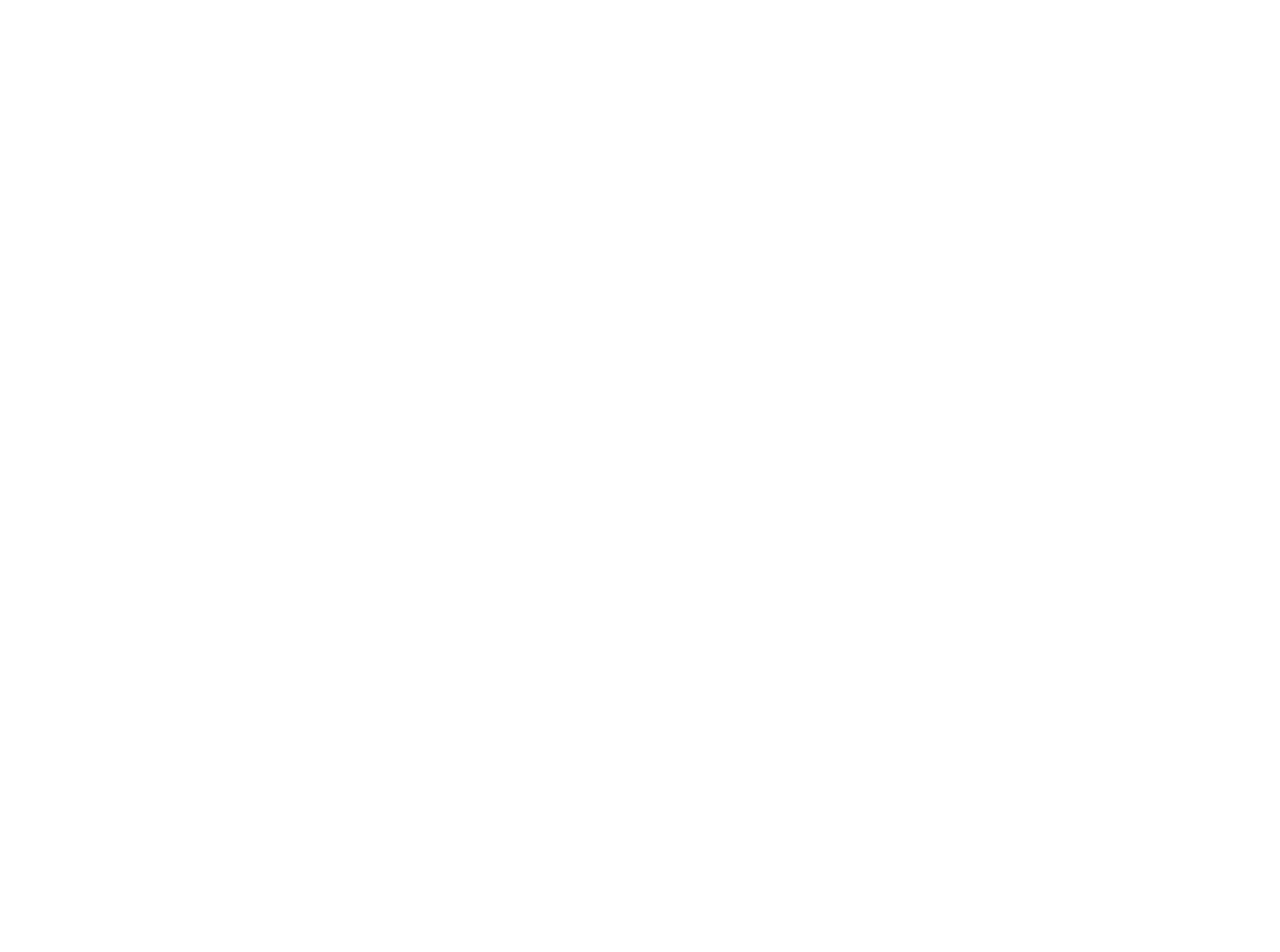
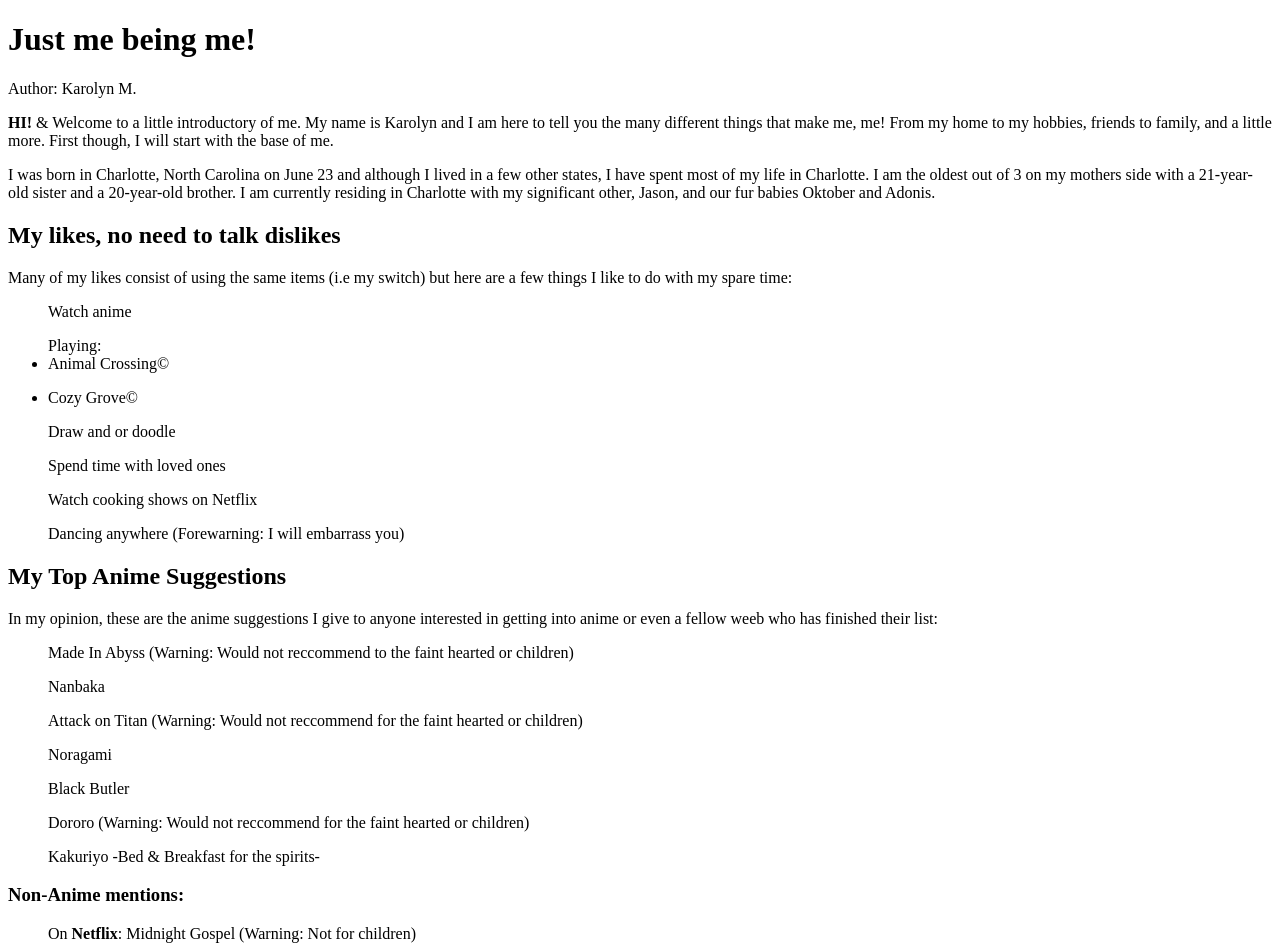
Before and after one commit to CLT-Codecamp-Nov-21/js-assignment-4-html-me-something-KarolynMorrow, a website: page index.html in a window 1280 px wide. Shown: the top 952 px of the page. Before the commit the page ends 800 px from the top, so only its background shows below. Drawn offline with Linux system fonts and the light colour scheme; grey boxes are pictures that could not be loaded.

Commit message:
First commit

```diff
--- a/index.html
+++ b/index.html
@@ -4,6 +4,49 @@
       <title>A Little About Me</title>
    </head>
    <body>
-      <!-- Write your HTML in this file! -->
+      <main>
+      <h1>Just me being me!</h1>
+      <header>Author: Karolyn M.</header>
+      <p><b>HI!</b> &amp; Welcome to a little introductory of me. My name is Karolyn and I am here to tell you the many different things that make me, me! From my
+         home to my hobbies, friends to family, and a little more. First though, I will start with the base of me.
+         <p>I was born in Charlotte, North Carolina on June 23 and although I lived in a few other states, I have spent most of my life in Charlotte. I am the oldest out of
+            3 on my mothers side with a 21-year-old sister and a 20-year-old brother. I am currently residing in Charlotte with my significant other, Jason, and our fur babies
+            Oktober and Adonis.
+            <article>
+               <h2>My likes, no need to talk dislikes</h2>
+            <p>Many of my likes consist of using the same items (i.e my switch) but here are a few things I like to do with my spare time:
+               <ul>Watch anime</ul>
+               <ul>Playing: <li>Animal Crossing&copy;</li></ul>
+               <ul><li>Cozy Grove&copy;</li></ul>
+               <ul>Draw and or doodle</ul>
+               <ul>Spend time with loved ones</ul>
+               <ul>Watch cooking shows on Netflix</ul>
+               <ul>Dancing anywhere (Forewarning: I will embarrass you)</ul>
+            </article>
+            <article>
+               <h2>My Top Anime Suggestions</h2>
+               <p>In my opinion, these are the anime suggestions I give to anyone interested in getting into anime or even a fellow weeb who has finished their list:
+                  <ol>Made In Abyss (Warning: Would not reccommend to the faint hearted or children)</ol>
+                  <ol>Nanbaka</ol>
+                  <ol>Attack on Titan (Warning: Would not reccommend for the faint hearted or children)</ol>
+                  <ol>Noragami</ol>
+                  <ol>Black Butler</ol>
+                  <ol>Dororo (Warning: Would not reccommend for the faint hearted or children)</ol>
+                  <ol>Kakuriyo -Bed &amp; Breakfast for the spirits-</ol>
+                  <h3><b>Non-Anime mentions:</b></h3>
+                     <ul>On <b>Netflix</b>: Midnight Gospel (Warning: Not for children)</ul>
+                     <img src="https://external-content.duckduckgo.com/iu/?u=https%3A%2F%2Focc-0-2954-2568.1.nflxso.net%2Fdnm%2Fapi%2Fv6%2FX194eJsgWBDE2aQbaNdmCXGUP-Y%2FAAAABSgM63O3V402McqkJGjhRdwlBT3SwmWPN7UHIjZJKzF6UMug_ULiGy65muLV6YYe8MO6emFpvwl3Z4dXneyE4RMtrjkgBUP2bJy4p6BTApFlAQA701rCKsW4CWqCyA.jpg%3Fr%3D17b&f=1&nofb=1" alt="Midnight Gospel Flyer" width="800" height="400">
+                     <ul>On <b>YouTube</b>: Hazbin Hotel (Warning: Would not reccommend for the faint hearted or children)</ul>
+                     <img src=https://images.squarespace-cdn.com/content/v1/5da7a0592a4fea6a5c51d653/1571356610593-WTGPUKXI2WJS8T4Q200Q/banner.jpeg?format=1000w alt="Hazbin Hotel" width="800" height="400">
+            </article>
+            <footer>
+               <p>&copy; 2022 Karolyn Morrow</p>
+            </footer>
+
+               </p>
+            </p>
+         </p>
+      </p>
+   </main>
    </body>
 </html>
```
